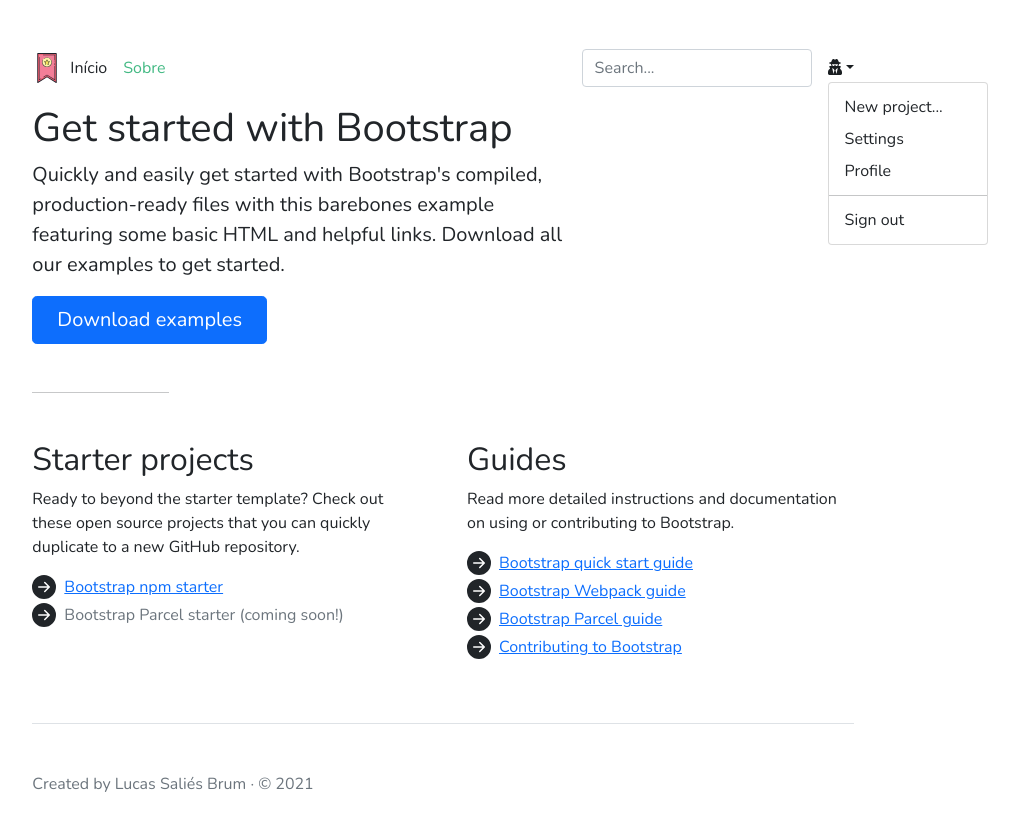
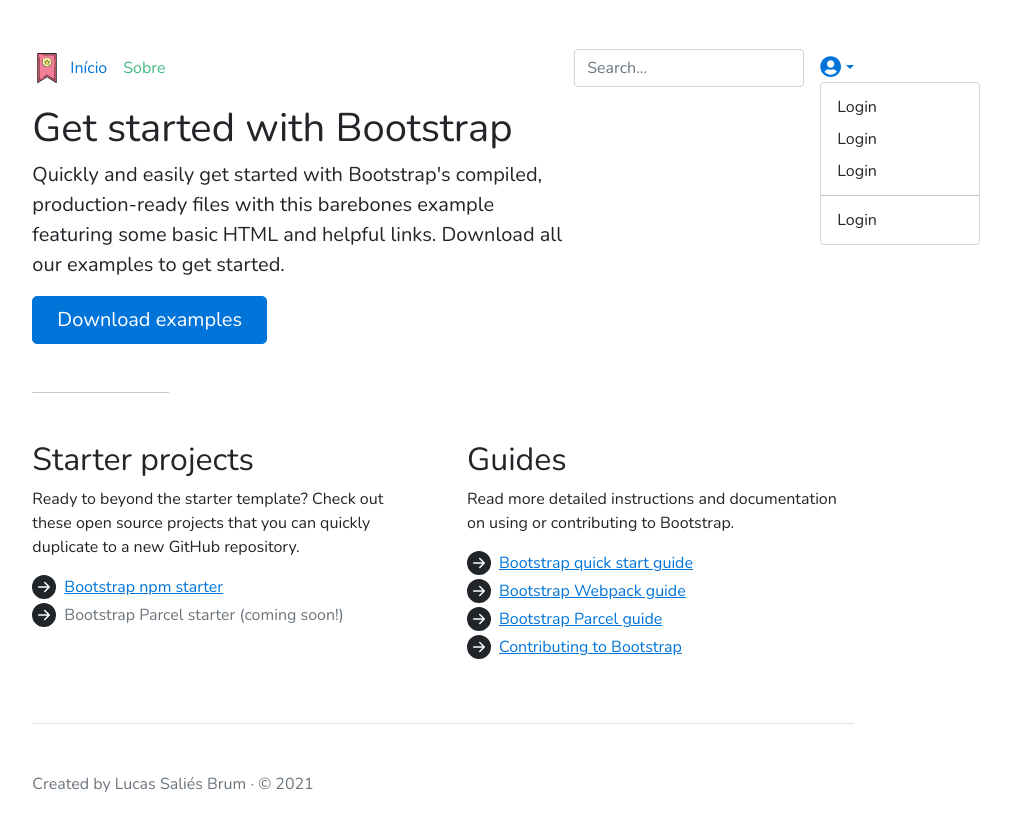
Before and after one commit to sistematico/favoritos, a Vue app: page /about in a window 1280 px wide. Both pictures are taken after a click on the link 1037 px from the left and 68 px from the top of the page. Shown: the top 830 px of the page, without its empty margins (197-1216 px from the left). Built offline with nearby package versions, Linux system fonts and the light colour scheme.

Commit message:
Autocommit por GitHub: alterações: add 'src/App.vue' add 'src/assets/scss/main.scss'

```diff
--- a/src/App.vue
+++ b/src/App.vue
@@ -18,14 +18,14 @@
       <div class="dropdown text-end">
         <a href="#" class="d-block link-dark text-decoration-none dropdown-toggle" id="dropdownUser1" data-bs-toggle="dropdown" aria-expanded="false">
           <!-- <img src="https://github.com/mdo.png" alt="mdo" class="rounded-circle" width="32" height="32"> -->
-          <font-awesome-icon :icon="['fas', 'user-secret']" />
+          <font-awesome-icon :icon="['fas', 'user-circle']" size="lg" />
         </a>
         <ul class="dropdown-menu text-small" aria-labelledby="dropdownUser1">
-          <li><a class="dropdown-item" href="#">New project...</a></li>
-          <li><a class="dropdown-item" href="#">Settings</a></li>
-          <li><a class="dropdown-item" href="#">Profile</a></li>
+          <li><router-link to="/login" class="dropdown-item">Login</router-link></li>
+          <li><router-link to="/login" class="dropdown-item">Login</router-link></li>
+          <li><router-link to="/login" class="dropdown-item">Login</router-link></li>
           <li><hr class="dropdown-divider"></li>
-          <li><a class="dropdown-item" href="#">Sign out</a></li>
+          <li><router-link to="/login" class="dropdown-item">Login</router-link></li>
         </ul>
       </div>
     </div>
@@ -42,7 +42,7 @@
   name: 'Main',
   data() {
     return {
-      api_url: process.env.VUE_APP_API_URL
+      api_url: process.env.VUE_APP_API_URL || 'https://favoritos-api.lucasbrum.net'
     }
   },
   mounted () {
--- a/src/assets/scss/main.scss
+++ b/src/assets/scss/main.scss
@@ -1 +1,21 @@
-@import url('~bootstrap/scss/bootstrap.scss');
+// Default variable overrides
+// $body-bg: #000;
+// $body-color: #111;
+
+$primary: #0074d9;
+$danger: #ff4136;
+
+$theme-colors: (
+  "primary": $primary,
+  "danger": $danger
+);
+
+// Create your own map
+$custom-colors: (
+  "custom-color": #900
+);
+
+// Merge the maps
+$theme-colors: map-merge($theme-colors, $custom-colors);
+
+@import '~bootstrap/scss/bootstrap';
```
